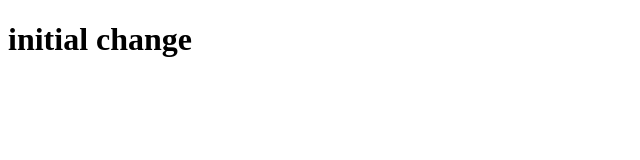
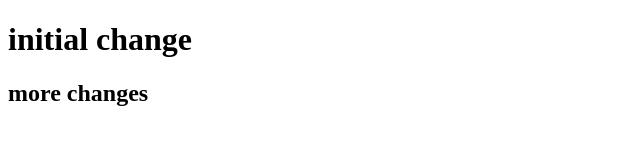
Before and after one commit to jagratipatel/example, a plain HTML site: page index.html in a window 1280 px wide. Shown: the whole page, without its empty margins (0-640 px from the left). Drawn offline with Linux system fonts and the light colour scheme.

Commit message:
h2 added

```diff
--- a/index.html
+++ b/index.html
@@ -9,6 +9,7 @@
 
 <body>
     <h1>initial change </h1>
+    <h2>more changes</h2>
 </body>
 
 </html>
```
